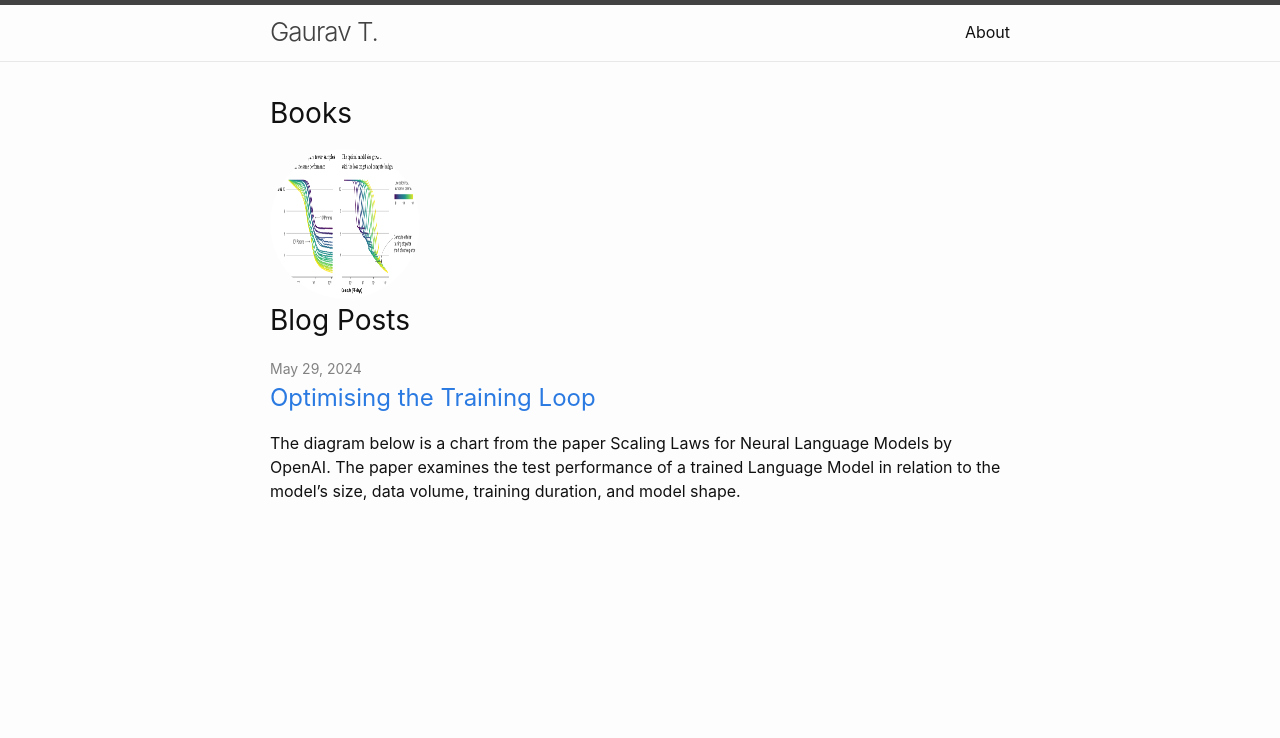
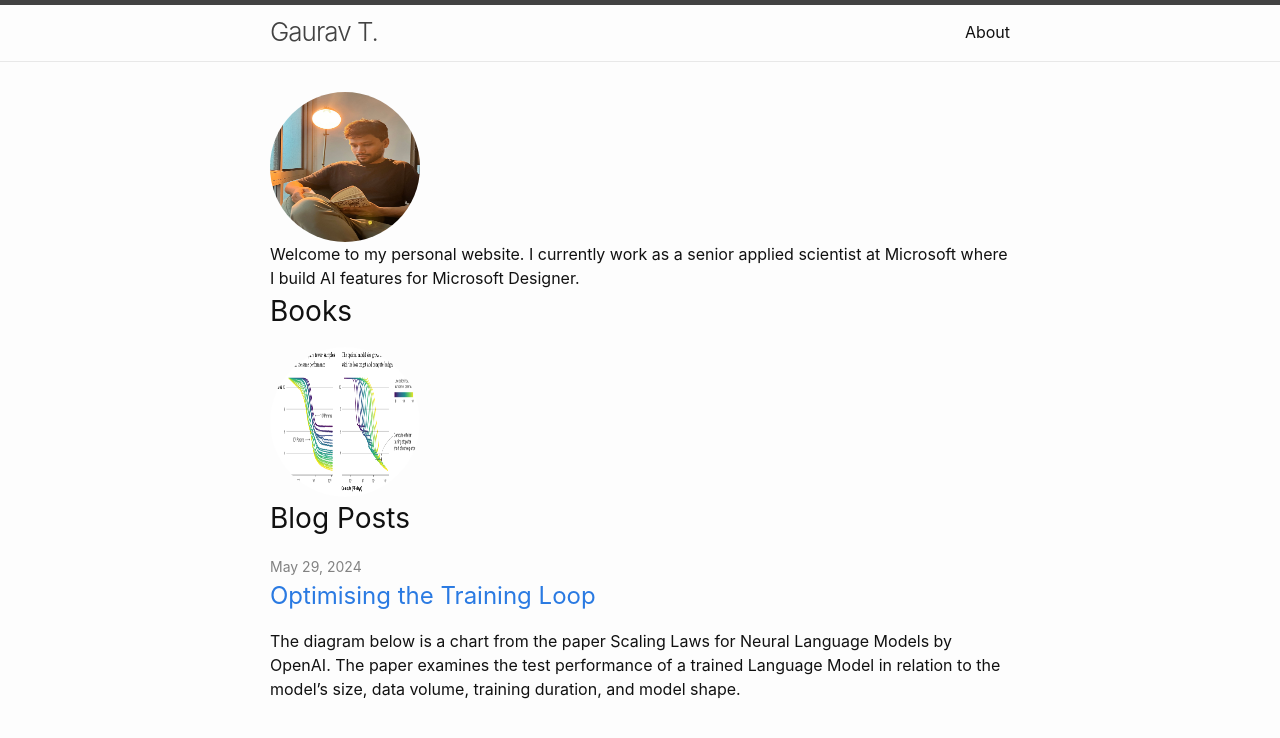
Before and after one commit to gauravtendolkar/gauravtendolkar.github.io, a Jekyll site: the page built from docs/index.markdown, in a window 1280 px wide. Shown: the top 738 px of the page. Built offline with Jekyll 4.4.1, drawn with Linux system fonts in a browser that asks for light colours.

Commit message:
test layout

```diff
--- a/docs/_layouts/home.html
+++ b/docs/_layouts/home.html
@@ -3,9 +3,15 @@ layout: default
 ---
 
 <div class="home">
-  {%- if page.title -%}
-  <h1 class="page-heading">{{ page.title }}</h1>
-  {%- endif -%} {{ content }}
+  <div class="col-sm-6 col-md-4">
+    <img
+      src="/assets/images/pp.jpg"
+      style="border-radius: 50%; width: 150px; height: 150px"
+    />
+  </div>
+  <div class="col-sm-6 col-md-8">
+    <div>Welcome to my personal website. I currently work as a senior applied scientist at Microsoft where I build AI features for Microsoft Designer.</div>
+  </div>
 
   <h2 class="post-list-heading">Books</h2>
   <div class="col-sm-6 col-md-4">
```
Also changed, not shown: docs/assets/images/pp.jpg (added).
